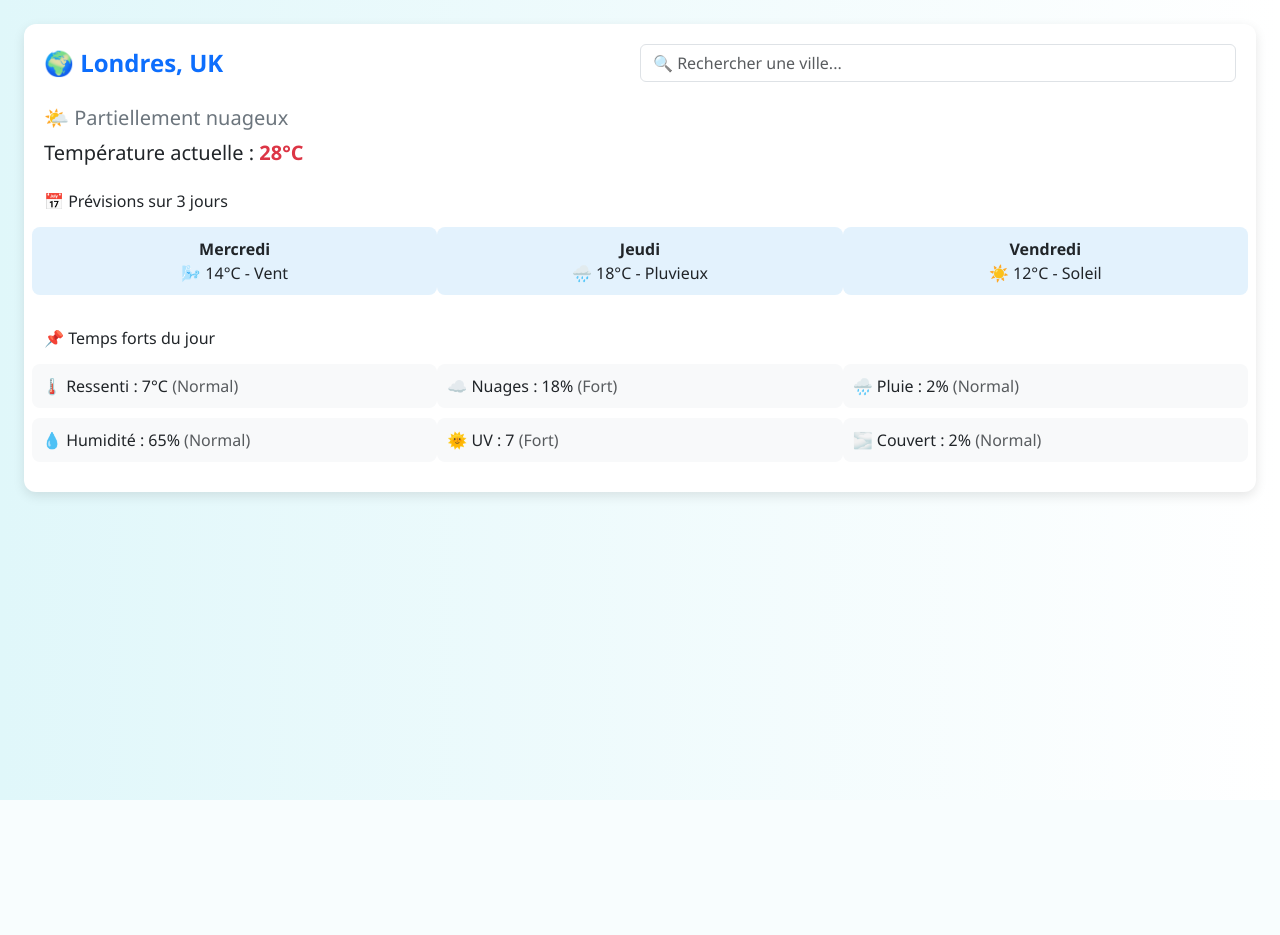
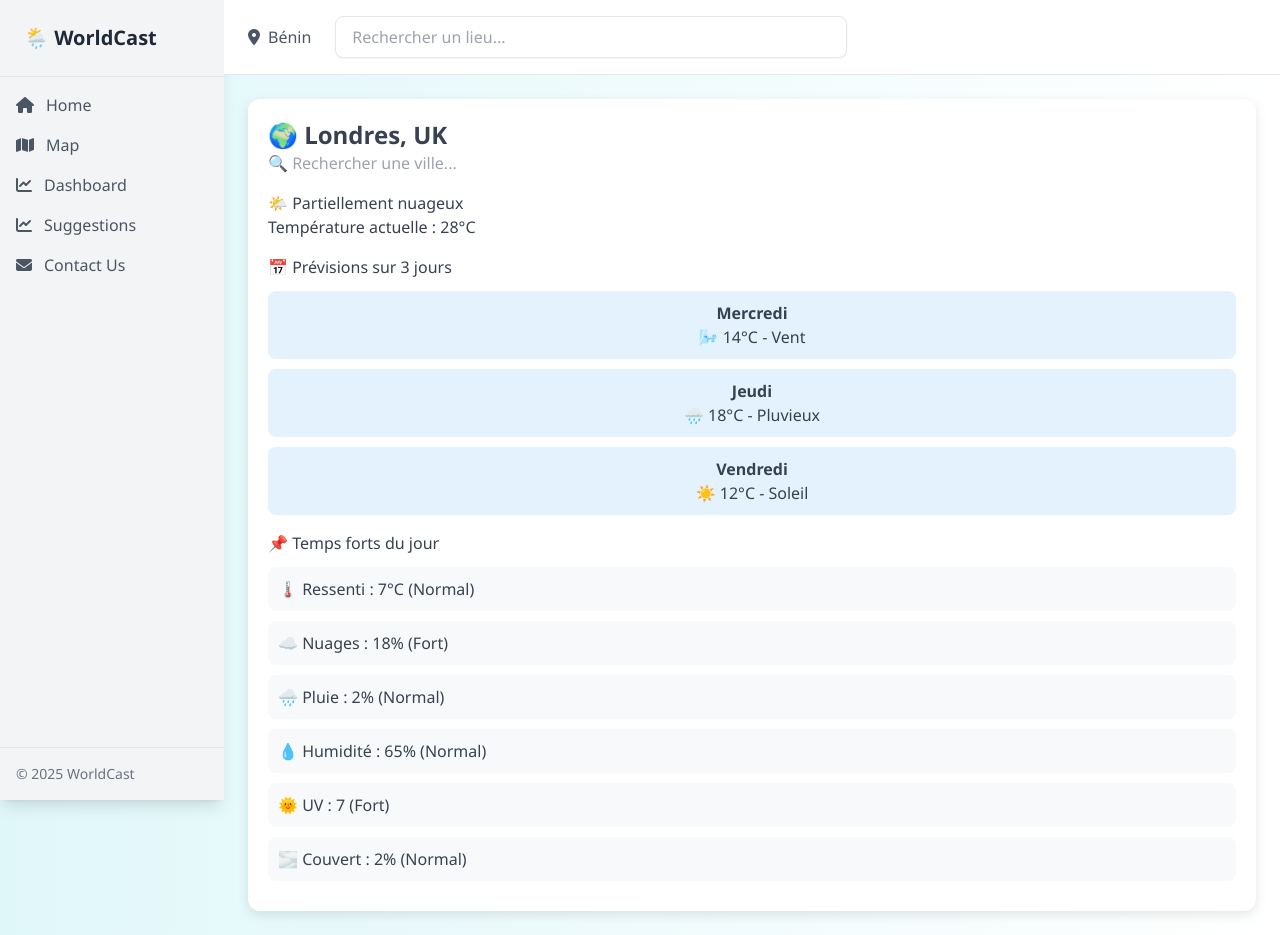
Before and after one commit to ursldv/castWorld, a Django app: page / in a window 1280 px wide. Before the commit the page ends 800 px from the top, so only its background shows below. Run offline with Django 5.2, Linux system fonts and the light colour scheme; some libraries are stand-ins or nearby versions.

Commit message:
finalisation du layout

```diff
--- a/site_meteo/urls.py
+++ b/site_meteo/urls.py
@@ -3,4 +3,8 @@ from . import views
 
 urlpatterns = [
     path('', views.home, name='home'),
+    path('dashboard/', views.dashboard, name='dashboard'),
+    path('map/', views.map_view, name='map'),
+    path('suggestions/', views.suggestions, name='suggestions'),
+    path('contact/', views.contact, name='contact'),
 ]
--- a/site_meteo/views.py
+++ b/site_meteo/views.py
@@ -5,3 +5,19 @@ def home(request):
     return render(request,
                   'pages/index.html',
                   {})
+def dashboard(request):
+    return render(request,
+                  'pages/dashboard.html',
+                  {})
+def map_view(request):
+    return render(request,
+                  'pages/map.html',
+                  {})
+def suggestions(request):
+    return render(request,
+                  'pages/suggestions.html',
+                  {})
+def contact(request):
+    return render(request,
+                  'pages/contact.html',
+                  {})
--- a/templates/layout/nav_bar.html
+++ b/templates/layout/nav_bar.html
@@ -0,0 +1,79 @@
+{% load static %}
+<!DOCTYPE html>
+<html lang="fr">
+<head>
+  <meta charset="UTF-8">
+  <meta name="viewport" content="width=device-width, initial-scale=1.0">
+  <title>{% block title %}WorldCast{% endblock %}</title>
+
+  <!-- Tailwind CSS -->
+  <script src="https://cdn.tailwindcss.com"></script>
+
+  <!-- Font Awesome -->
+  <link href="https://cdnjs.cloudflare.com/ajax/libs/font-awesome/6.5.0/css/all.min.css" rel="stylesheet">
+
+  <!-- Ton style custom -->
+  <link rel="stylesheet" href="">
+</head>
+<body class="bg-white text-gray-700 flex">
+
+  <!-- Sidebar -->
+  <aside class="fixed top-0 left-0 h-full w-56 bg-gray-100 shadow-lg flex flex-col">
+    <div class="p-6 text-xl font-bold text-gray-800 border-b">
+      🌦️ WorldCast
+    </div>
+    <nav class="flex-1 p-4 space-y-4">
+      <a href="{% url 'home' %}" class="flex items-center space-x-3 text-gray-600 hover:text-blue-600">
+        <i class="fa fa-home"></i><span>Home</span>
+      </a>
+
+      <a href="{% url 'map' %}" class="flex items-center space-x-3 text-gray-600 hover:text-blue-600">
+        <i class="fa fa-map"></i><span>Map</span>
+      </a>
+      <a href="{% url 'dashboard' %}" class="flex items-center space-x-3 text-gray-600 hover:text-blue-600">
+        <i class="fa fa-chart-line"></i><span>Dashboard</span>
+      </a>
+       <a href="{% url 'suggestions' %}" class="flex items-center space-x-3 text-gray-600 hover:text-blue-600">
+        <i class="fa fa-chart-line"></i><span>Suggestions</span>
+      </a>
+      <a href="{% url 'contact' %}" class="flex items-center space-x-3 text-gray-600 hover:text-blue-600">
+        <i class="fa fa-envelope"></i><span>Contact Us</span>
+      </a>
+    </nav>
+    <footer class="p-4 border-t text-sm text-gray-500">
+      © 2025 WorldCast
+    </footer>
+  </aside>
+
+  <!-- Main content -->
+  <div class="ml-56 flex-1 flex flex-col min-h-screen">
+
+    <!-- Navbar -->
+    <header class="flex items-center justify-between bg-white border-b px-6 py-4 sticky top-0 z-10">
+      <!-- Localisation -->
+      <div class="flex items-center space-x-2 text-gray-600">
+        <i class="fa fa-location-dot"></i>
+        <span>Bénin</span>
+      </div>
+
+      <!-- Barre de recherche -->
+      <div class="flex-1 px-6">
+        <input type="text" placeholder="Rechercher un lieu..."
+               class="w-full max-w-lg px-4 py-2 border rounded-lg shadow-sm focus:outline-none focus:ring focus:ring-blue-200">
+      </div>
+
+
+    </header>
+
+    <!-- Contenu dynamique -->
+    <main class="flex-1 p-6">
+      {% block content %}
+      {% endblock %}
+    </main>
+
+  </div>
+
+  <!-- Script custom -->
+  <script src="{% static 'worldcast/js/script.js' %}"></script>
+</body>
+</html>
--- /dev/null
+++ b/templates/pages/contact.html
@@ -0,0 +1,6 @@
+{% extends "layout/nav_bar.html" %}
+
+{% block title %}Accueil - WorldCast{% endblock %}
+
+{% block content %}
+{% endblock%}
--- /dev/null
+++ b/templates/pages/dashboard.html
@@ -0,0 +1,6 @@
+{% extends "layout/nav_bar.html" %}
+
+{% block title %}Accueil - WorldCast{% endblock %}
+
+{% block content %}
+{% endblock%}
--- a/templates/pages/index.html
+++ b/templates/pages/index.html
@@ -1,19 +1,13 @@
-<!DOCTYPE html>
-<html lang="fr">
-<head>
-  <meta charset="UTF-8">
-  <title>Tableau Météo - Londres</title>
+{% extends "layout/nav_bar.html" %}
 
-  <!-- Bootstrap CSS -->
-  <link href="https://cdn.jsdelivr.net/npm/bootstrap@5.3.2/dist/css/bootstrap.min.css" rel="stylesheet">
+{% block title %}Accueil - WorldCast{% endblock %}
 
-  <!-- Tailwind CSS -->
-  <script src="https://cdn.tailwindcss.com"></script>
-
+{% block content %}
   <style>
     body {
       font-family: 'Segoe UI', sans-serif;
       background: linear-gradient(to right, #e0f7fa, #ffffff);
+      background-color: red;
     }
 
     .weather-card {
@@ -37,8 +31,6 @@
       margin-bottom: 10px;
     }
   </style>
-</head>
-<body class="p-4">
 
   <div class="container weather-card">
     <!-- Header -->
@@ -83,5 +75,6 @@
     </div>
   </div>
 
-</body>
-</html>
+
+
+{% endblock %}
--- /dev/null
+++ b/templates/pages/map.html
@@ -0,0 +1,6 @@
+{% extends "layout/nav_bar.html" %}
+
+{% block title %}Accueil - WorldCast{% endblock %}
+
+{% block content %}
+{% endblock%}
--- /dev/null
+++ b/templates/pages/suggestions.html
@@ -0,0 +1,6 @@
+{% extends "layout/nav_bar.html" %}
+
+{% block title %}Accueil - WorldCast{% endblock %}
+
+{% block content %}
+{% endblock%}
```
